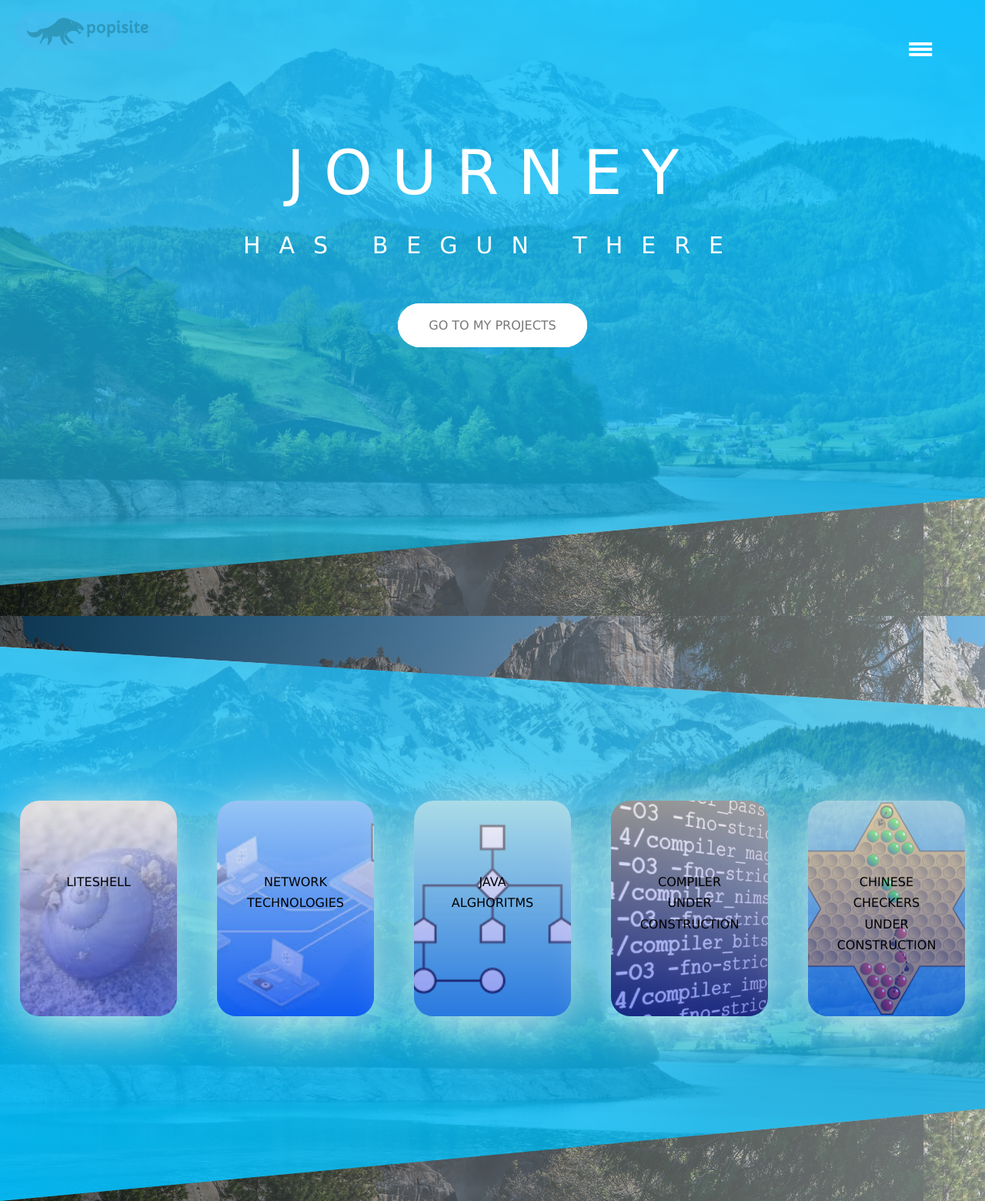
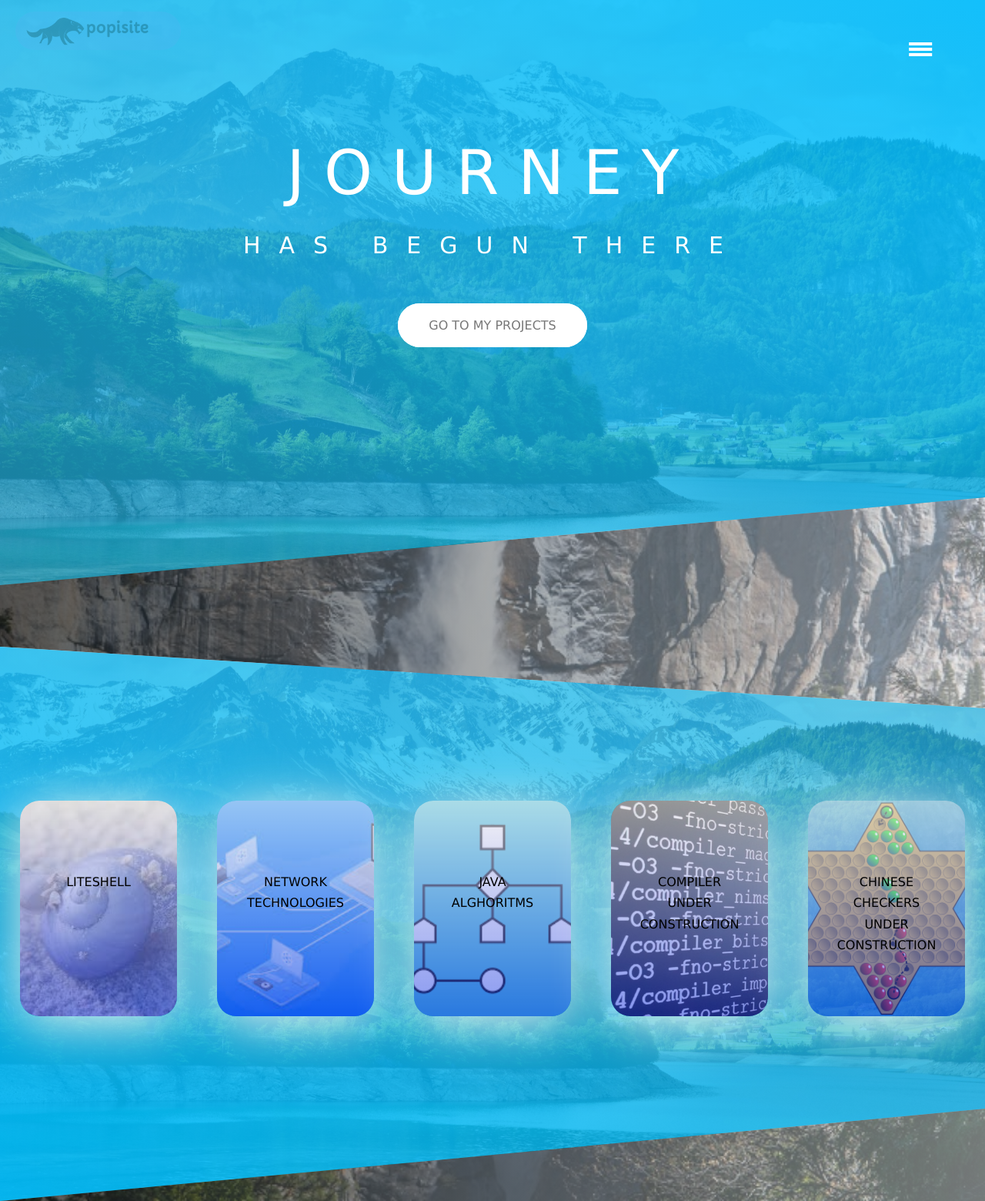
Before and after one commit to sqoshi/sqoshi.github.io, a PHP site: page / in a window 1280 px wide. Shown: the whole page at 77% size. Run offline with PHP 8.4, Linux system fonts and the light colour scheme.

Commit message:
idz stad

```diff
--- a/css/aboutmestyle.css
+++ b/css/aboutmestyle.css
@@ -215,8 +215,8 @@ body {
 
   .dog.open {
     -webkit-animation-delay: 1s;
-    clip-path: circle(80% at 90% 0%);
-    -webkit-clip-path: circle(80% at 90% 0%);
+    clip-path: circle(150vh at 90% 0%);
+    -webkit-clip-path: circle(150vh at 90% 0%);
   }
 }
 
--- a/css/archivestyle.css
+++ b/css/archivestyle.css
@@ -105,7 +105,7 @@ body {
   }
 
   .dog.open {
-    clip-path: circle(1400px at 90% -10%);
-    -webkit-clip-path: circle(1400px at 90% -10%);
+    clip-path: circle(150vh at 90% -10%);
+    -webkit-clip-path: circle(150vh at 90% -10%);
   }
 }
--- a/css/indexstyle.css
+++ b/css/indexstyle.css
@@ -16,16 +16,19 @@
 }
 
 body {
+  height: 100%;
+  width: 100%;
   margin-top: auto;
   font-family: Verdana;
   font-weight: 400;
   font-size: 16px;
   line-height: 1.7;
-  background-position: cover;
   color: #777;
   /*  background-attachment: fixed;fajny styl*/
   background: linear-gradient(to left, rgba(232, 238, 241, 0.5),
       rgba(18, 22, 23, 0.7)), url(../img/waterfall.jpg);
+background-position: center;
+background-size: cover;
 }
 
 .dog {
--- a/gallery.html
+++ b/gallery.html
@@ -6,7 +6,7 @@
   <meta name="viewport" content="width=device-width, initial-scale=1, shrink-to-fit=no">
   <meta http-equiv="X-UA-Compatible" content="ie=edge">
   <link rel="stylesheet" href="css/gallerystyle.css">
-  <link rel="shortcut icon" type="image/png" href="img/wolf-logo.png">
+  <link rel="shortcut icon" type="image/png" href="img/wolf-white.png">
   <title>Piotr Popis website</title>
 </head>
 
--- a/index.html
+++ b/index.html
@@ -6,7 +6,7 @@
   <meta name="viewport" content="width=device-width, initial-scale=1, shrink-to-fit=no">
   <meta http-equiv="X-UA-Compatible" content="ie=edge">
   <link rel="stylesheet" href="css/indexstyle.css">
-  <link rel="shortcut icon" type="image/png" href="img/wolf-logo.png">
+  <link rel="shortcut icon" type="image/png" href="img/wolf-white.png">
   <title>Piotr Popis website</title>
 </head>
 
```
Also changed, not shown: img/birds.jpeg (added). Lines whose indentation alone changed are shown as unchanged.
